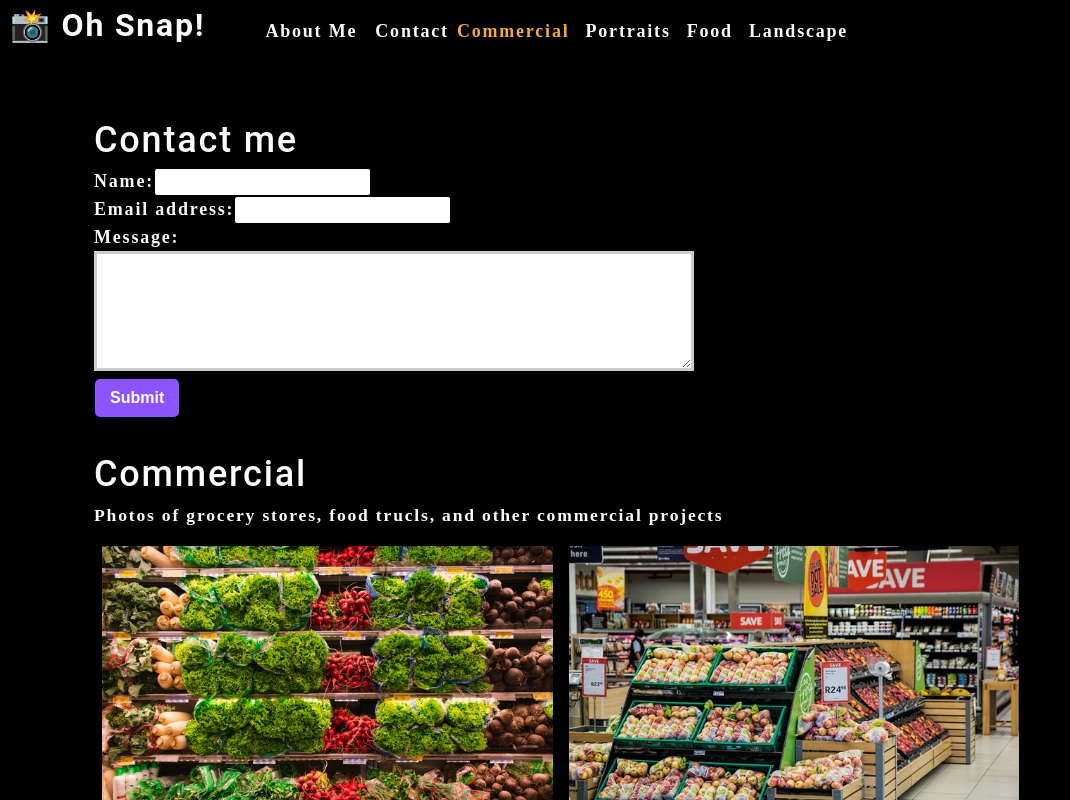
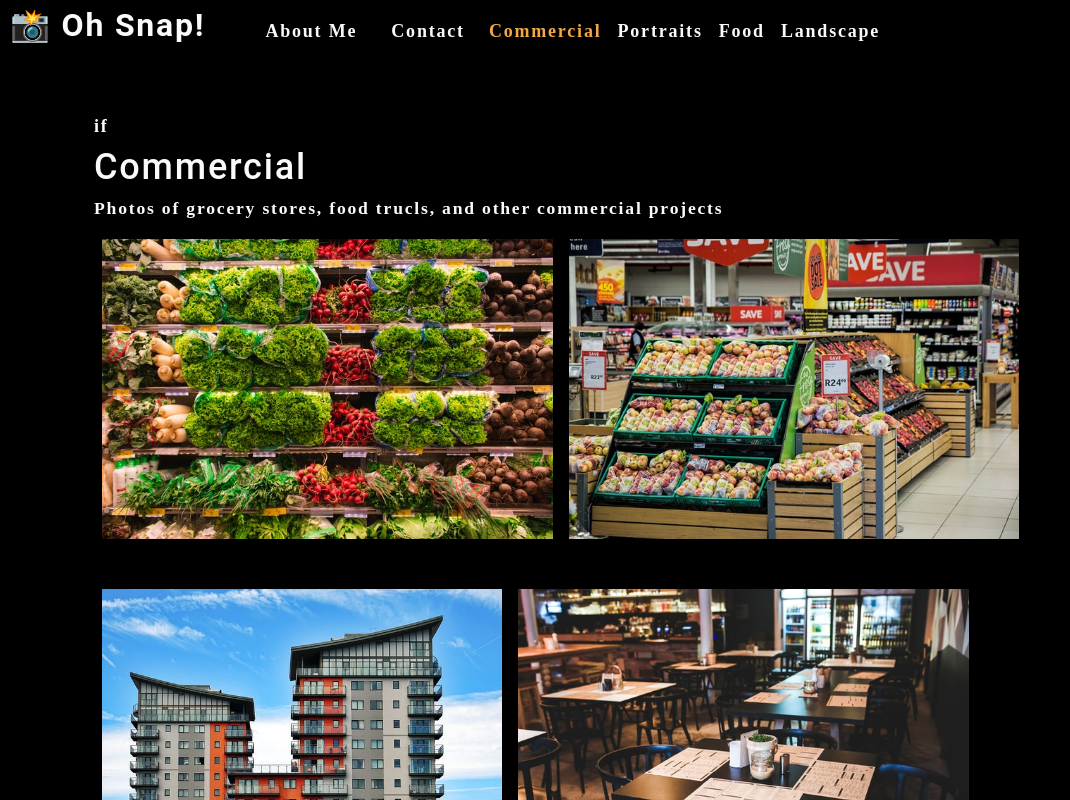
Before and after one commit to jorge30fm/photo-port, a React (Create React App) app: page / in a window 1280 px wide. Shown: the top 800 px of the page, without its empty margins (0-1070 px from the left). Built offline with nearby package versions, Linux system fonts and the light colour scheme.

Commit message:
add conditional rendering

```diff
--- a/src/App.js
+++ b/src/App.js
@@ -4,6 +4,7 @@
 import Nav from './components/Nav';
 import Gallery from './components/Gallery';
 import ContactForm from './components/Contact';
+
 function App() {
   const [categories] = useState([
 		{
@@ -24,18 +25,27 @@
 			description: "Fields, farmhouses, waterfalls, and the beauty of nature",
 		},
 	]);
-  const[currentCategory, setCurrentCategory] = useState(categories[0])
+  const[currentCategory, setCurrentCategory] = useState(categories[0]);
+  const [contactSelected, setContactSelected] = useState(false);
+
   return (
     <div>
       <Nav
         categories={categories}
         setCurrentCategory={setCurrentCategory}
         currentCategory={currentCategory}
+		contactSelected={contactSelected}
+		setContactSelected={setContactSelected}
       ></Nav>
       <main>
-		<ContactForm></ContactForm>
-        <Gallery currentCategory={currentCategory}></Gallery>
-        <About></About>
+		if{!contactSelected ? (
+			<>
+        	<Gallery currentCategory={currentCategory}></Gallery>
+        	<About></About>
+			</>
+		) : (
+			<ContactForm></ContactForm>
+		)}
       </main>
     </div>
   );
--- a/src/components/Contact/index.js
+++ b/src/components/Contact/index.js
@@ -1,35 +1,74 @@
 import React, { useState } from "react";
+import { validateEmail } from "../../utils/helpers";
 
 function ContactForm() {
+	const [errorMessage, setErrorMessage] = useState("");
 	const [formState, setFormState] = useState({
 		name: "",
 		email: "",
 		message: "",
 	});
-    const {name, email, message} = formState;
-    function handleChange(e) {
-        setFormState({...formState, [e.target.name]: e.target.value})
-    }
-    function handleSubmit(e) {
-        e.preventDefault();
-        console.log(formState)
-    }
+	const { name, email, message } = formState;
+	function handleChange(e) {
+		if (e.target.name === "email") {
+			const isValid = validateEmail(e.target.value);
+			console.log(isValid);
+			if (!isValid) {
+				setErrorMessage("Your email is invalid");
+			} else {
+				setErrorMessage("");
+			}
+		} else {
+			if (!e.target.value.length) {
+				setErrorMessage(`${e.target.name} is required.`);
+			} else {
+				setErrorMessage("");
+			}
+		}
+		if (!errorMessage) {
+			setFormState({ ...formState, [e.target.name]: e.target.value });
+		}
+	}
+	function handleSubmit(e) {
+		e.preventDefault();
+		console.log(formState);
+	}
 	return (
 		<section>
 			<h1>Contact me</h1>
 			<form id="contact-form" onSubmit={handleSubmit}>
 				<div>
 					<label htmlFor="name">Name:</label>
-					<input type="text" name="name" defaultValue={name} onChange={handleChange}/>
+					<input
+						type="text"
+						name="name"
+						defaultValue={name}
+						onBlur={handleChange}
+					/>
 				</div>
 				<div>
 					<label htmlFor="email">Email address:</label>
-					<input type="email" name="email" defaultValue={email} onChange={handleChange}/>
+					<input
+						type="email"
+						name="email"
+						defaultValue={email}
+						onBlur={handleChange}
+					/>
 				</div>
 				<div>
 					<label htmlFor="message">Message:</label>
-					<textarea name="message" rows="5" defaultValue={message} onChange={handleChange}/>
+					<textarea
+						name="message"
+						rows="5"
+						defaultValue={message}
+						onBlur={handleChange}
+					/>
 				</div>
+                {errorMessage && (
+                    <div>
+                        <p className="error-text">{errorMessage}</p>
+                    </div>
+                )}
 				<button type="submit">Submit</button>
 			</form>
 		</section>
--- a/src/components/Nav/index.js
+++ b/src/components/Nav/index.js
@@ -1,19 +1,21 @@
-import React, {useEffect} from "react";
+import React, { useEffect } from "react";
 import { capitalizeFirstLetter } from "../../utils/helpers";
 
 function Nav(props) {
 	const {
 		categories = [],
 		setCurrentCategory,
-		currentCategory
+		currentCategory,
+		contactSelected,
+		setContactSelected,
 	} = props;
 	useEffect(() => {
 		document.title = capitalizeFirstLetter(currentCategory.name);
-	}, [currentCategory])
+	}, [currentCategory]);
 	return (
 		<header data-testid="header" className="flex-row px-1">
 			<h2>
-				<a data-testid='link' href="/">
+				<a data-testid="link" href="/">
 					<span role="img" aria-label="camera">
 						📸
 					</span>{" "}
@@ -23,16 +25,30 @@
 			<nav>
 				<ul className="flex-row">
 					<li className="mx-2">
-						<a data-testid='about' href="#about">About Me</a>
+						<a
+							data-testid="about"
+							href="#about"
+							onClick={() => setContactSelected(false)}
+						>
+							About Me
+						</a>
 					</li>
-					<li>
-						<span>Contact</span>
+					<li className={`mx-2 ${contactSelected && 'navActive'}`}>
+						<span onClick={() => setContactSelected(true)}>Contact</span>
 					</li>
 					{categories.map((category) => (
-						<li className={`mx-1 ${currentCategory.name === category.name && 'navActive'}`} key={category.name}>
-							<span onClick={
-								()=> {setCurrentCategory(category)}}>
-
+						<li
+							className={`mx-1 ${
+								currentCategory.name === category.name && !contactSelected && "navActive"
+							}`}
+							key={category.name}
+						>
+							<span
+								onClick={() => {
+									setCurrentCategory(category);
+									setContactSelected(false);
+								}}
+							>
 								{capitalizeFirstLetter(category.name)}
 							</span>
 						</li>
```
